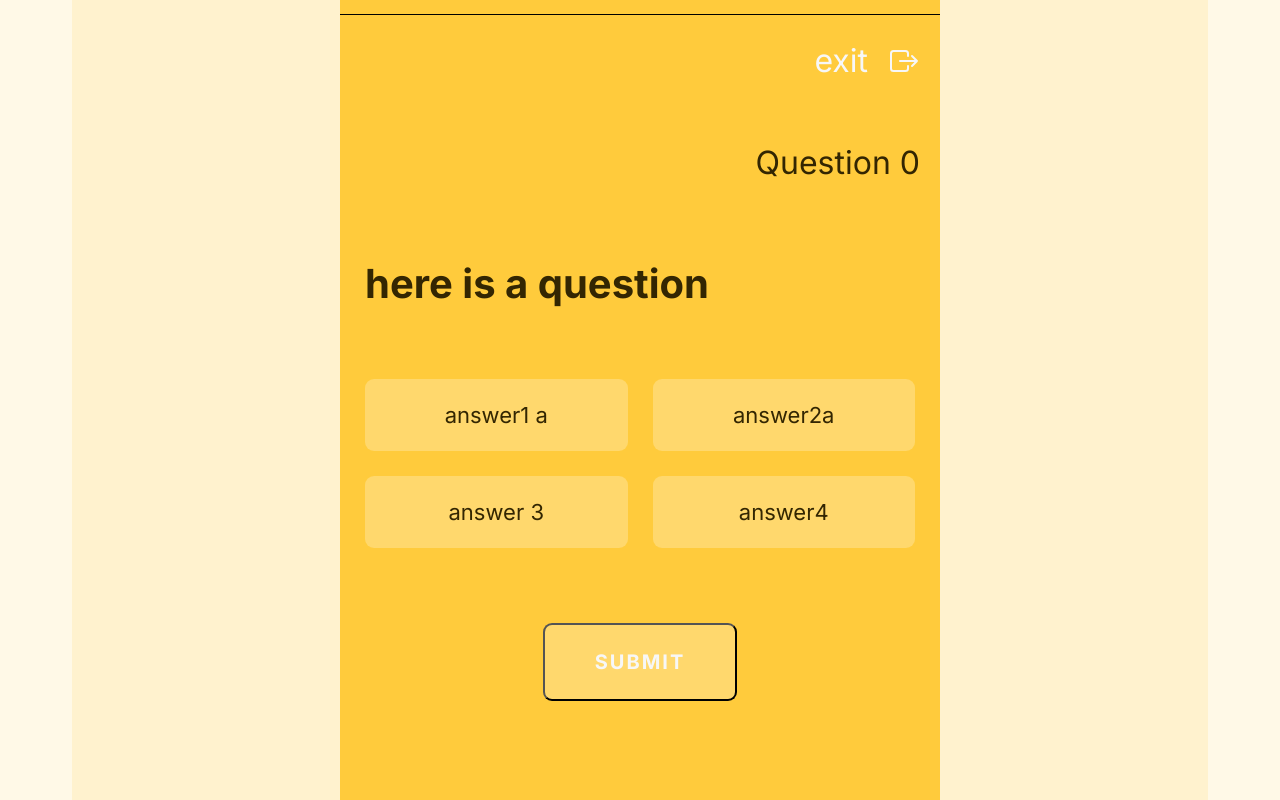
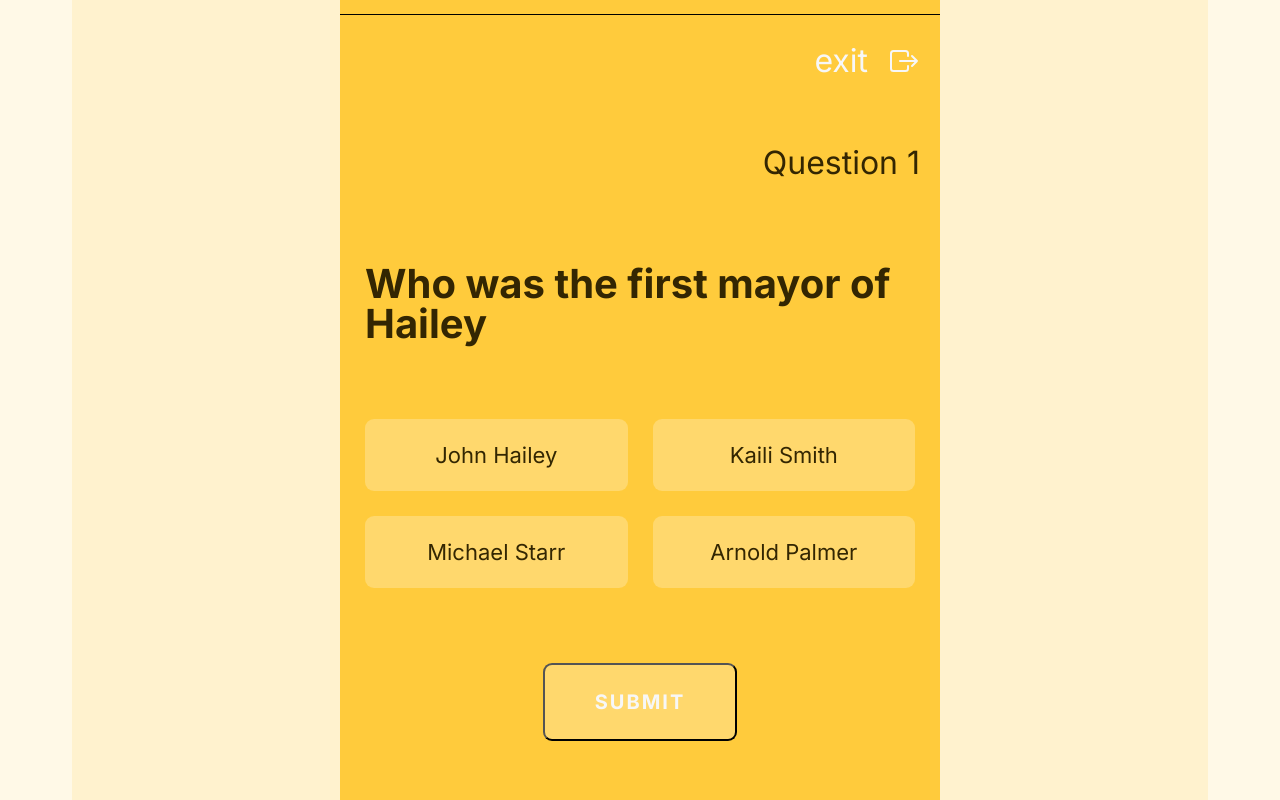
Before and after one commit to jpkanderton/bchm-quiz, a React app: page / in a window 1280 px wide. Shown: the part 860-1660 px from the top of the page. Built offline with nearby package versions, Linux system fonts and the light colour scheme.

Commit message:
makes the question number one higher than the index for the question

```diff
--- a/client/content.js
+++ b/client/content.js
@@ -1,7 +1,7 @@
 const questionsData = [
   {
-    question: "here is a question",
-    answers: ["answer1 a", "answer2a ", "answer 3", "answer4"],
+    question: "Who was the first mayor of Hailey",
+    answers: ["John Hailey", "Kaili Smith ", "Michael Starr", "Arnold Palmer"],
     correct: 1,
   },
   {
--- a/client/src/components/QuestionNumber.jsx
+++ b/client/src/components/QuestionNumber.jsx
@@ -3,7 +3,7 @@ import React from "react";
 const QuestionNumber = ({ number }) => {
   return (
     <div className="question-header">
-      <div className="question-number"> Question {number}</div>
+      <div className="question-number"> Question {number + 1}</div>
     </div>
   );
 };
```
